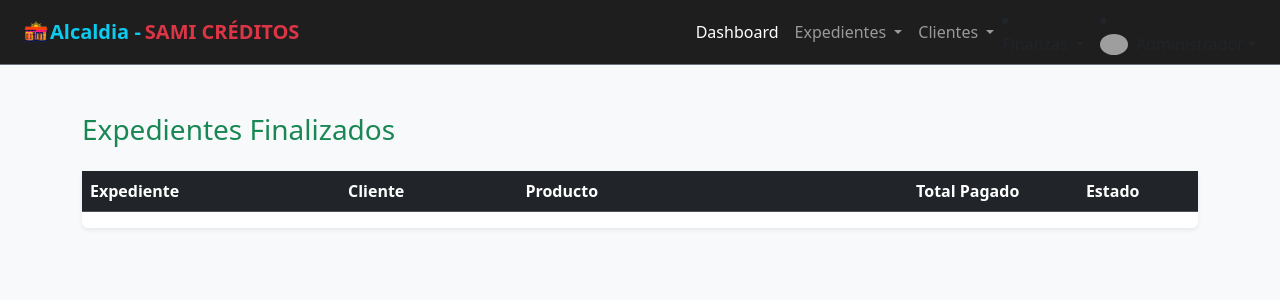
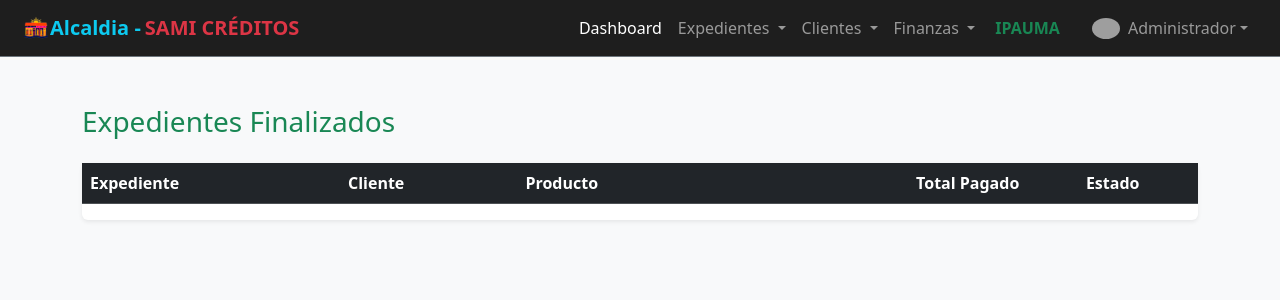
Before and after one commit to Shadow5716/progreses, a PHP site: page /consulta_pagados.php in a window 1280 px wide. Shown: the top 300 px of the page. Run offline with PHP 8.4, Linux system fonts and the light colour scheme; the visitor is signed in with stand-in values (Sample User, id 1); data that the repository does not hold is empty; grey boxes are pictures that could not be loaded.

Commit message:
boton ipauma

```diff
--- a/header.php
+++ b/header.php
@@ -57,7 +57,6 @@ $miRango = $adminActual['Rango'] ?? '';
                     </ul>
                 </li>
 
-
                 <li class="nav-item dropdown">
                     <a class="nav-link dropdown-toggle" href="#" role="button" data-bs-toggle="dropdown" aria-expanded="false">
                         Clientes
@@ -79,12 +78,6 @@ $miRango = $adminActual['Rango'] ?? '';
                     </ul>
                 </li>
 
-
-
-
-                    </ul>
-                </li>
-
                 <li class="nav-item dropdown">
                     <a class="nav-link dropdown-toggle" href="#" role="button" data-bs-toggle="dropdown" aria-expanded="false">
                         Finanzas
@@ -92,62 +85,48 @@ $miRango = $adminActual['Rango'] ?? '';
                     <ul class="dropdown-menu dropdown-menu-dark dropdown-menu-end">
                         <li><a class="dropdown-item" href="recibos.php">Recibos de Pago</a></li>
 
-
-
-
                         <?php
-// 1. Consultamos el rango del usuario actual usando PDO
                         $adminid = $_SESSION['adminid'];
                         $stmtRango = $pdo->prepare("SELECT Rango FROM tbladmin WHERE ID = ?");
                         $stmtRango->execute([$adminid]);
                         $adminActual = $stmtRango->fetch(PDO::FETCH_ASSOC);
 
-// 2. Verificamos si tiene permisos para gestionar cuentas
                         if(isset($adminActual['Rango']) && ($adminActual['Rango'] == "Administrador" || $adminActual['Rango'] == "Encargado")):?>
-
                             <li><a class="dropdown-item text-info" href="seleccionar_expediente_cuota.php"><i class="fa fa-plus-circle me-1"></i> Asignar Cuotas</a></li>
-
-
-
                         <?php endif; ?>
-
                     </ul>
                 </li>
 
+                <li class="nav-item">
+                    <a class="nav-link fw-bold text-success" href="ipauma_dashboard.php">
+                        <i class="bi bi-bank2 me-1"></i> IPAUMA
+                    </a>
+                </li>
                 <li class="nav-item dropdown ms-lg-3">
                     <a class="nav-link dropdown-toggle d-flex align-items-center" href="#" role="button" data-bs-toggle="dropdown" aria-expanded="false">
                         <img src="https://ui-avatars.com/api/?name=<?php echo urlencode($nombreMostrar); ?>&background=198754&color=fff" class="rounded-circle me-2" width="28">
                         <?php echo htmlspecialchars($nombreMostrar); ?>
                     </a>
                     <ul class="dropdown-menu dropdown-menu-dark dropdown-menu-end shadow-lg">
-
                         <li><a class="dropdown-item"><i class="fa fa-user me-2"></i>Conectado como: <br><strong><?php echo $_SESSION['usuario']; ?></a></li>
                         <li><a class="dropdown-item" href="perfil.php"><i class="fa fa-user me-2"></i> Mi Perfil</a></li>
                         <li><hr class="dropdown-divider border-secondary"></li>
                         <li><a class="dropdown-item text-warning" href="logout.php"><i class="fa fa-sign-out me-2"></i> Salir del Sistema</a></li>
+
                         <?php
-// 1. Consultamos el rango del usuario actual usando PDO
                         $adminid = $_SESSION['adminid'];
                         $stmtRango = $pdo->prepare("SELECT Rango FROM tbladmin WHERE ID = ?");
                         $stmtRango->execute([$adminid]);
                         $adminActual = $stmtRango->fetch(PDO::FETCH_ASSOC);
 
-// 2. Verificamos si tiene permisos para gestionar cuentas
                         if(isset($adminActual['Rango']) && $adminActual['Rango'] == "Administrador"):
                         ?>
-
+                            <li>
                                 <a class="dropdown-item" href="adminagregar.php">
                                     <i class="fa fa-user-plus me-2"></i> Crear Administrador
                                 </a>
                             </li>
-
-
                         <?php endif; ?>
-
-
-
-
-
                     </ul>
                 </li>
             </ul>
```
Lines whose indentation alone changed are shown as unchanged.
